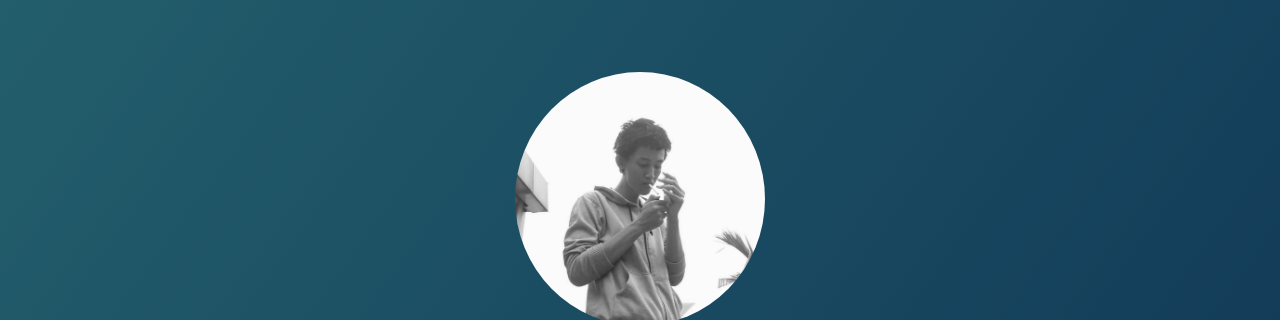
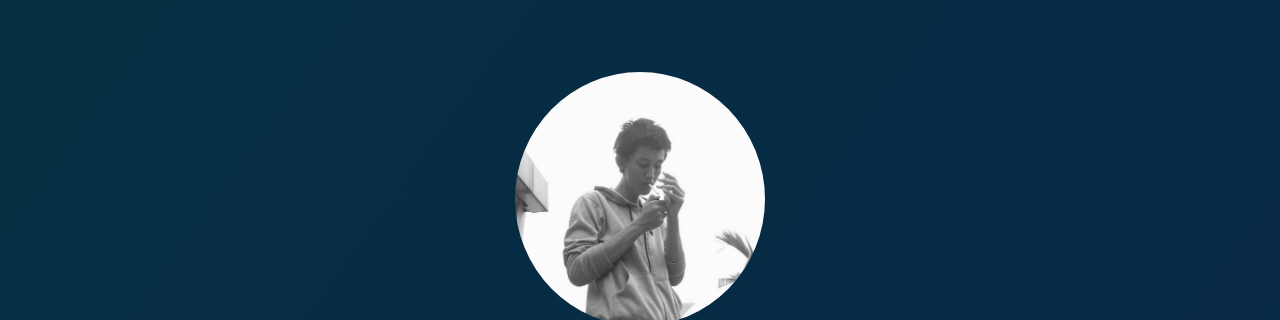
Before and after one commit to itsmebroarif/myPorto, a website: page index.html in a window 1280 px wide. Shown: the part 56-376 px from the top of the page. Drawn offline with nearby package versions, Linux system fonts and the light colour scheme.

Commit message:
Finalisasi Kedua

```diff
--- a/index.html
+++ b/index.html
@@ -70,7 +70,7 @@
 
 
     .jumbotron {
-      background: linear-gradient(306deg, #07234b, #4fbb9f);
+      background: linear-gradient(306deg, #07234b, #044232);
       background-size: 400% 400%;
       padding-top: 8rem;
       padding-bottom: 4rem;
```
